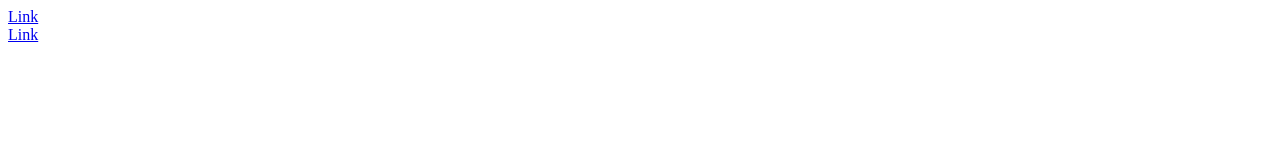
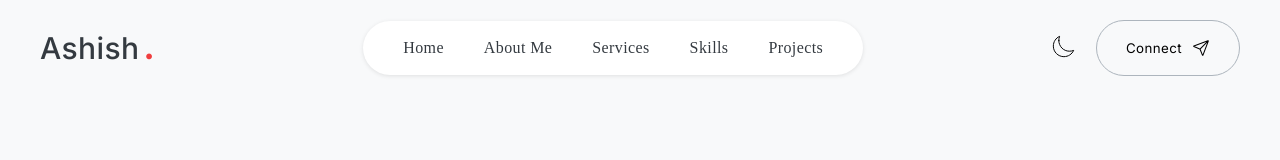
Before and after one commit to arpitjana2103/ddugky-webdev, a plain HTML site: page MyPortFolio/index.html in a window 1280 px wide. Drawn offline with nearby package versions, Linux system fonts and the light colour scheme.

Commit message:
desktop side header design completed

```diff
--- /dev/null
+++ b/MyPortFolio/designs/00_base.css
@@ -0,0 +1,84 @@
+@import url("https://fonts.googleapis.com/css2?family=Inter:ital,opsz,wght@0,14..32,100..900;1,14..32,100..900&family=Noto+Serif:ital,wght@0,100..900;1,100..900&display=swap");
+
+:root {
+    --serif: "Noto Serif", serif;
+    --sans-serif: "Inter", sans-serif;
+
+    --m-sm: 2rem;
+    --m-md: 4rem;
+    --m-lg: 6rem;
+
+    --p-sm: 1rem 1.5rem;
+    --p-md: 1.8rem 4rem;
+    --p-lg: 4rem 4.8rem;
+
+    --fs-sm: 1.6rem;
+    --fs-md: 3rem;
+    --fs-lg: 5rem;
+
+    --fw-bold: 500;
+
+    --color-red: #f03e3e;
+    --color-black: #343a40;
+    --color-white: #f8f9fa;
+
+    --round: 9999999999em;
+
+    --border-grey: 1px solid #adb5bd;
+
+    --shadow-01: rgba(0, 0, 0, 0.1) 0px 1px 4px;
+}
+
+html {
+    font-size: 10px;
+}
+
+body {
+    font-size: 1.6rem;
+    color: var(--color-black);
+    background-color: var(--color-white);
+}
+
+* {
+    padding: 0;
+    margin: 0;
+    box-sizing: border-box;
+    letter-spacing: 0.04rem;
+    transition: all 0.3s;
+}
+
+h1,
+h2,
+h3,
+h4,
+h5,
+h6,
+p,
+a {
+    font-weight: normal;
+    font-size: 1.6rem;
+    color: inherit;
+    text-decoration: none;
+}
+
+span {
+    display: inline-block;
+    font-size: inherit;
+    font-weight: inherit;
+}
+
+button {
+    border: none;
+    background-color: transparent;
+    font-family: var(--sans-serif);
+}
+
+a:hover,
+button:hover {
+    cursor: pointer;
+}
+
+.section {
+    max-width: 120rem;
+    margin: 0 auto;
+}
--- /dev/null
+++ b/MyPortFolio/designs/01_nav.css
@@ -0,0 +1,62 @@
+#header-section {
+    display: flex;
+    align-items: center;
+    justify-content: space-between;
+    margin-top: var(--m-sm);
+}
+
+.logo-container h1 {
+    font-size: var(--fs-md);
+    font-family: var(--sans-serif);
+    font-weight: var(--fw-bold);
+}
+
+.logo-container span {
+    font-size: 4rem;
+    line-height: 0;
+    margin-left: -0.5rem;
+    margin-right: 2rem;
+    color: var(--color-red);
+}
+
+.nav-container {
+    width: 50rem;
+    padding: var(--p-md);
+    border-radius: var(--round);
+    box-shadow: var(--shadow-01);
+    background-color: white;
+}
+
+.nav-container nav {
+    display: flex;
+    justify-content: space-between;
+}
+
+.nav-container nav span:hover {
+    opacity: 0.6;
+}
+
+.header-options {
+    display: flex;
+    align-items: center;
+    gap: 2rem;
+}
+
+.header-options ion-icon[name="moon-outline"] {
+    font-size: 2.5rem;
+    --ionicon-stroke-width: 2rem;
+}
+
+.header-options ion-icon[name="paper-plane-outline"] {
+    font-size: 1.8rem;
+    --ionicon-stroke-width: 3rem;
+}
+
+.header-options .connect-btn {
+    display: flex;
+    align-items: center;
+    gap: 1rem;
+    padding: 1.8rem 2.9rem;
+    border: var(--border-grey);
+    border-radius: var(--round);
+}
--- a/MyPortFolio/index.html
+++ b/MyPortFolio/index.html
@@ -1,19 +1,46 @@
 <!DOCTYPE html>
 <html lang="en">
-
     <head>
         <meta charset="UTF-8" />
         <meta name="viewport" content="width=device-width, initial-scale=1.0" />
+        <link rel="stylesheet" href="./style.css" />
         <title>Document</title>
     </head>
 
     <body>
-    <div>
-        <a href="#">Link</a>
+        <header class="section" id="header-section">
+            <div class="logo-container">
+                <h1>Ashish <span>.</span></h1>
             </div>
-    <div>
-        <a href="#">Link</a>
+            <div class="nav-container">
+                <nav>
+                    <span><a href="#">Home</a></span>
+                    <span><a href="#">About Me</a></span>
+                    <span><a href="#">Services</a></span>
+                    <span><a href="#">Skills</a></span>
+                    <span><a href="#">Projects</a></span>
+                </nav>
             </div>
+            <div class="header-options">
+                <button class="dark-btn">
+                    <ion-icon name="moon-outline"></ion-icon>
+                </button>
+                <button class="connect-btn">
+                    <span>Connect</span>
+                    <ion-icon name="paper-plane-outline"></ion-icon>
+                </button>
+            </div>
+        </header>
+        <!-- <main></main>
+        <footer></footer> -->
+
+        <script
+            type="module"
+            src="https://unpkg.com/ionicons@7.1.0/dist/ionicons/ionicons.esm.js"
+        ></script>
+        <script
+            nomodule
+            src="https://unpkg.com/ionicons@7.1.0/dist/ionicons/ionicons.js"
+        ></script>
     </body>
-
 </html>
--- a/MyPortFolio/style.css
+++ b/MyPortFolio/style.css
@@ -0,0 +1,2 @@
+@import url("./designs/00_base.css");
+@import url("./designs/01_nav.css");
```
Also changed, not shown: MyPortFolio/assets/arrow-redo-outline.svg (added), MyPortFolio/assets/moon-filled.svg (added), MyPortFolio/assets/moon-outline.svg (added). Lines whose indentation alone changed are shown as unchanged.
